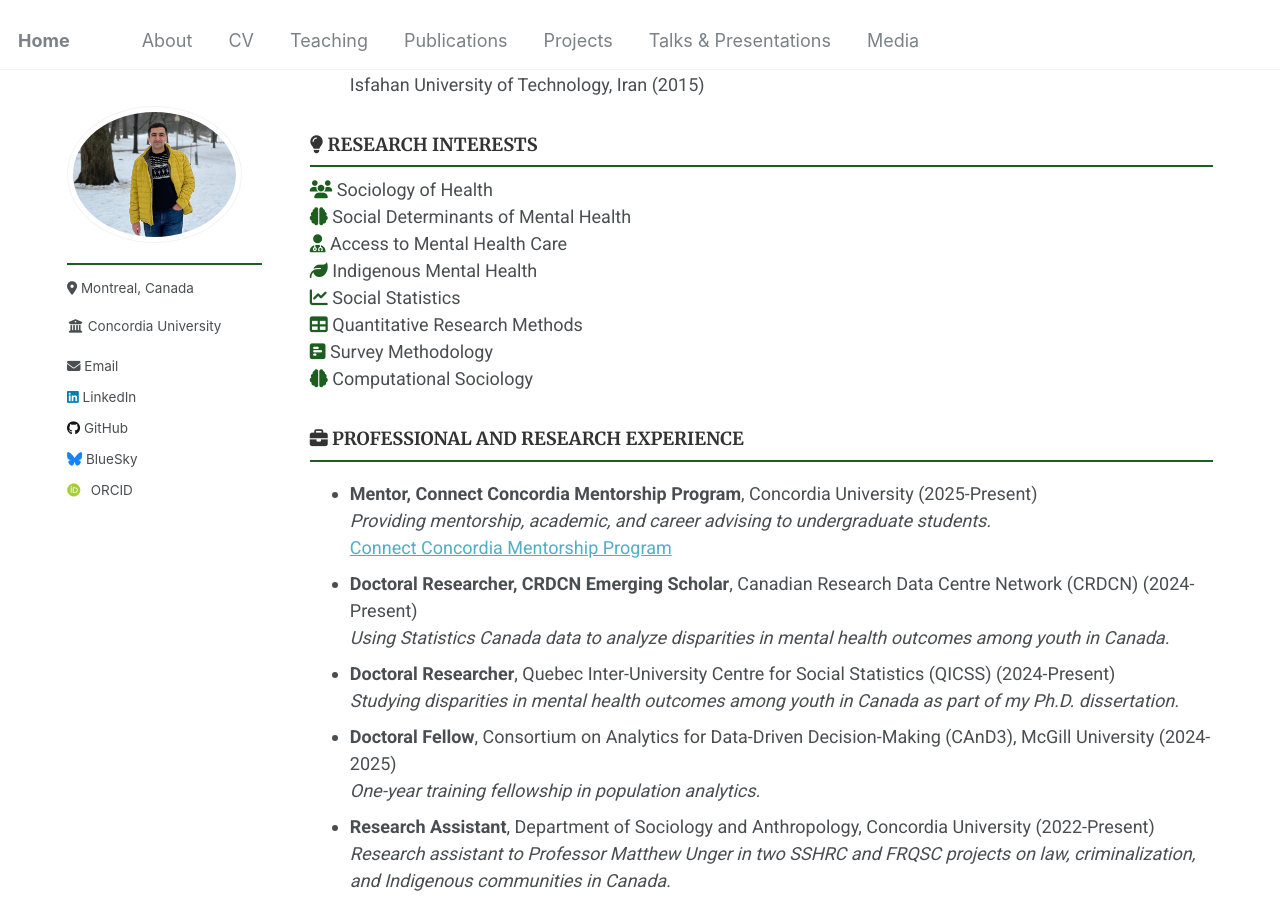
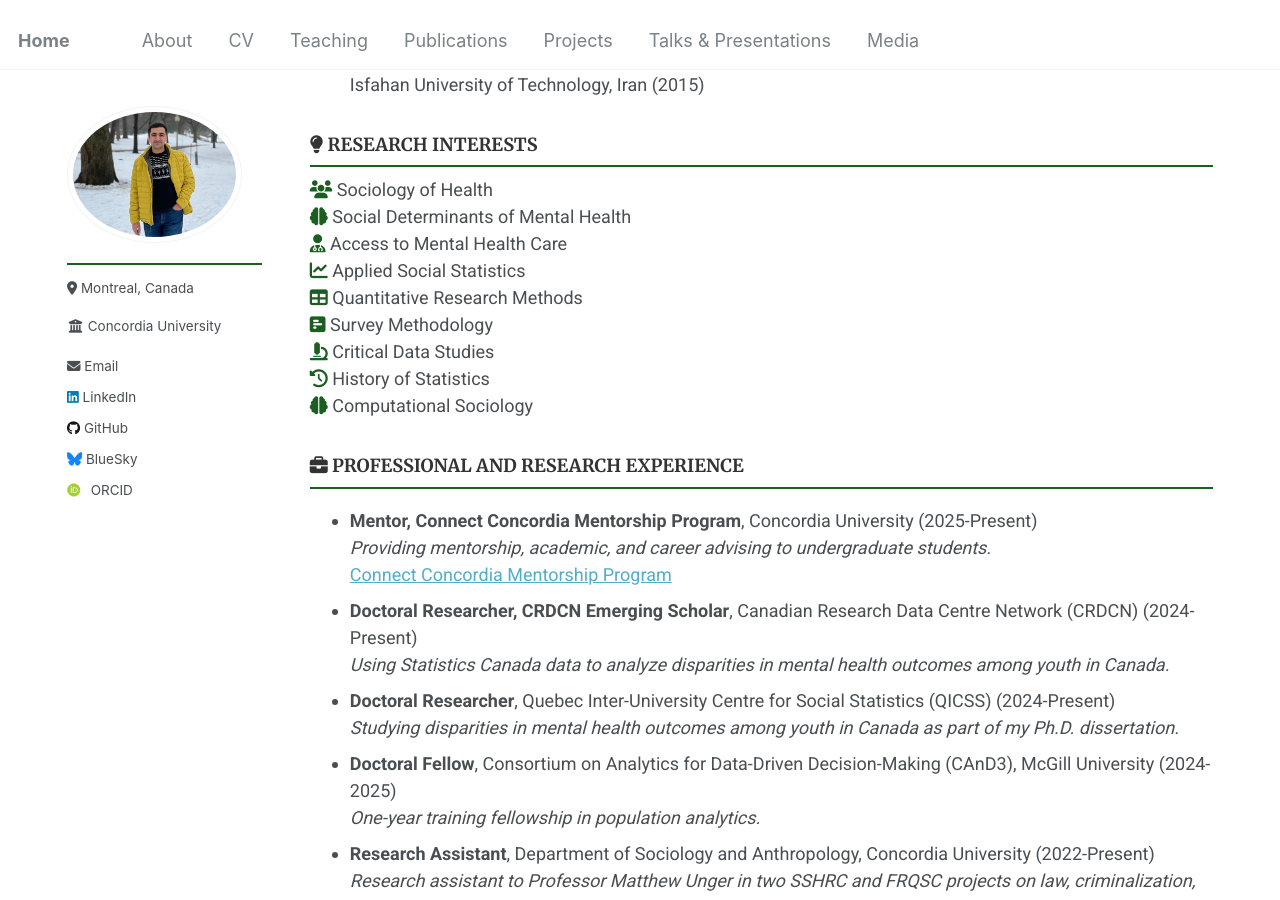
Before and after one commit to Mohsnmonji/mohsnmonji.github.io, a Jekyll site: the page built from _pages/Curriculum Vitae.md, in a window 1280 px wide and 900 px high, scrolled down 414 px. Built offline with Jekyll 4.4.1, drawn with Linux system fonts in a browser that asks for light colours; some web fonts are replaced.

Commit message:
Update Curriculum Vitae.md

```diff
--- a/_pages/Curriculum Vitae.md
+++ b/_pages/Curriculum Vitae.md
@@ -39,10 +39,11 @@ author_profile: true
   <i class="fas fa-users" style="color: #1B5E20;"></i> Sociology of Health<br>
   <i class="fas fa-brain" style="color: #1B5E20;"></i> Social Determinants of Mental Health<br>
   <i class="fas fa-user-md" style="color: #1B5E20;"></i> Access to Mental Health Care<br>
-  <i class="fas fa-leaf" style="color: #1B5E20;"></i> Indigenous Mental Health<br>
-  <i class="fas fa-chart-line" style="color: #1B5E20;"></i> Social Statistics<br>
+  <i class="fas fa-chart-line" style="color: #1B5E20;"></i> Applied Social Statistics<br>
   <i class="fas fa-table" style="color: #1B5E20;"></i> Quantitative Research Methods<br>
   <i class="fas fa-poll-h" style="color: #1B5E20;"></i> Survey Methodology<br>
+  <i class="fas fa-microscope" style="color: #1B5E20;"></i> Critical Data Studies<br>
+  <i class="fas fa-history" style="color: #1B5E20;"></i> History of Statistics<br>
   <i class="fas fa-brain" style="color: #1B5E20;"></i> Computational Sociology<br>
 </div>
 
```
